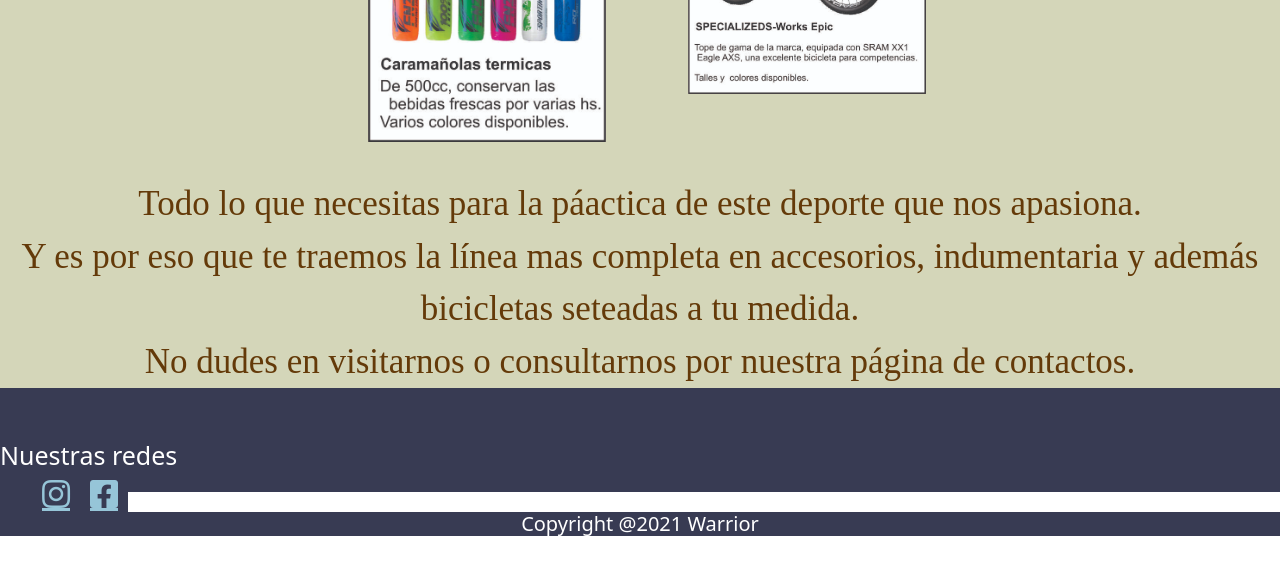
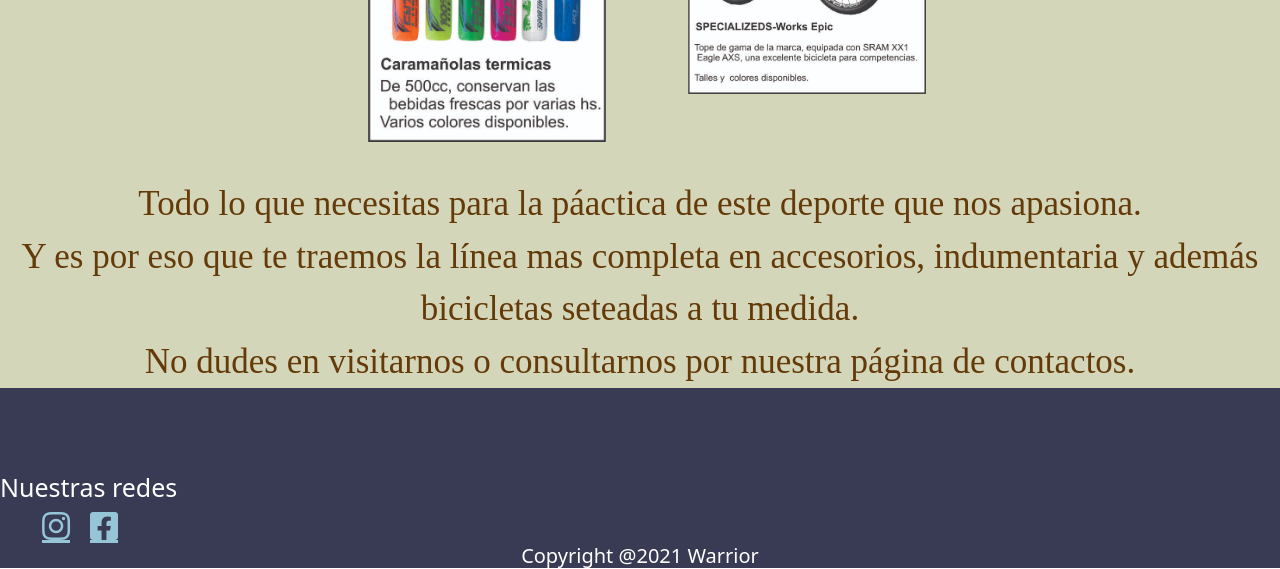
Before and after one commit to guerreroArg/Proyecto-SASS, a plain HTML site: page index.html in a window 1280 px wide. Shown: the part 423-992 px from the top of the page. Before the commit the page ends 960 px from the top, so only its background shows below. Drawn offline with nearby package versions, Linux system fonts and the light colour scheme.

Commit message:
Terminado

```diff
--- a/css/style.css
+++ b/css/style.css
@@ -93,7 +93,7 @@ p {
 
 .colFoot {
   background-color: #383b53;
-  height: 6.5vh; }
+  height: 10.5vh; }
 
 .footerSocial a {
   color: #96c5d8;
--- a/scss/header_footer/_footer.scss
+++ b/scss/header_footer/_footer.scss
@@ -1,6 +1,6 @@
 .colFoot {
   background-color: $foot;
-  height: 6.5vh;
+  height: 10.5vh;
 }
 .footerSocial a {
   color: rgb(150, 197, 216);
```
